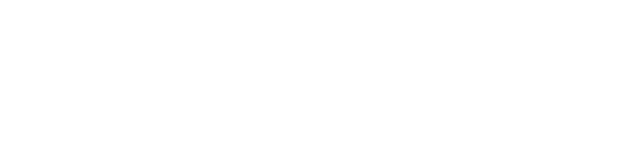
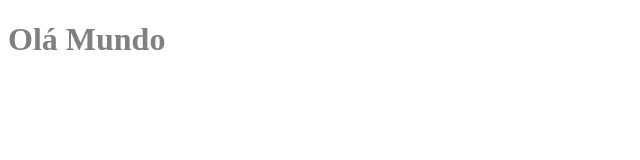
Before and after one commit to willpc5/dio-desafio-github, a plain HTML site: page Módulo 3 Javascript/index.html in a window 1280 px wide. Shown: the whole page, without its empty margins (0-640 px from the left). Drawn offline with Linux system fonts and the light colour scheme.

Commit message:
Alterando os arquivos

```diff
--- a/Módulo 3 Javascript/assets/css/styles.css
+++ b/Módulo 3 Javascript/assets/css/styles.css
@@ -0,0 +1,3 @@
+body {
+  color: grey;
+}
--- a/Módulo 3 Javascript/assets/js/script.js
+++ b/Módulo 3 Javascript/assets/js/script.js
@@ -0,0 +1 @@
+console.log("Hello World!");
--- a/Módulo 3 Javascript/index.html
+++ b/Módulo 3 Javascript/index.html
@@ -5,8 +5,12 @@
   <meta http-equiv="X-UA-Compatible" content="IE=edge">
   <meta name="viewport" content="width=device-width, initial-scale=1.0">
   <title>Teste</title>
+  <link rel="stylesheet" type="text/css" href="../Módulo 3 Javascript/assets/css/styles.css" />
 </head>
 <body>
 
+  <h1>Olá Mundo</h1>
+
+  <script type="text/javascript" src="../Módulo 3 Javascript/assets/js/script.js"></script>
 </body>
 </html>
```
